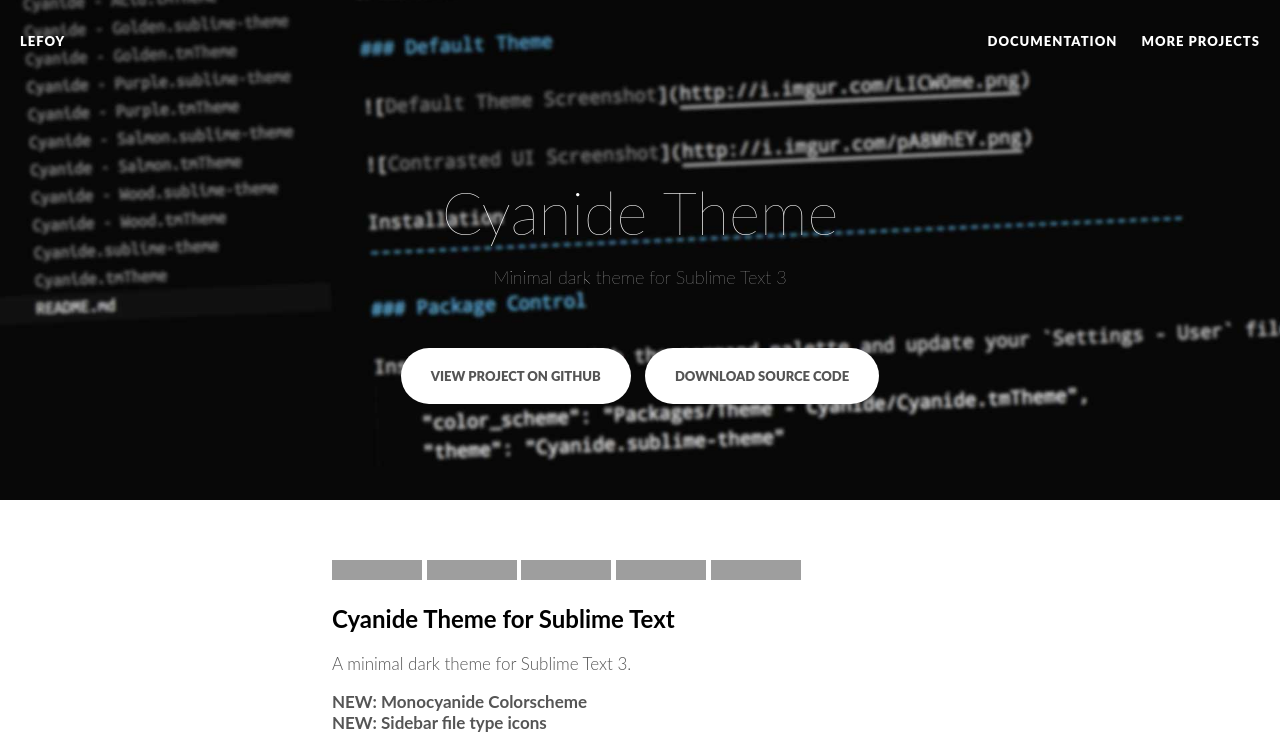
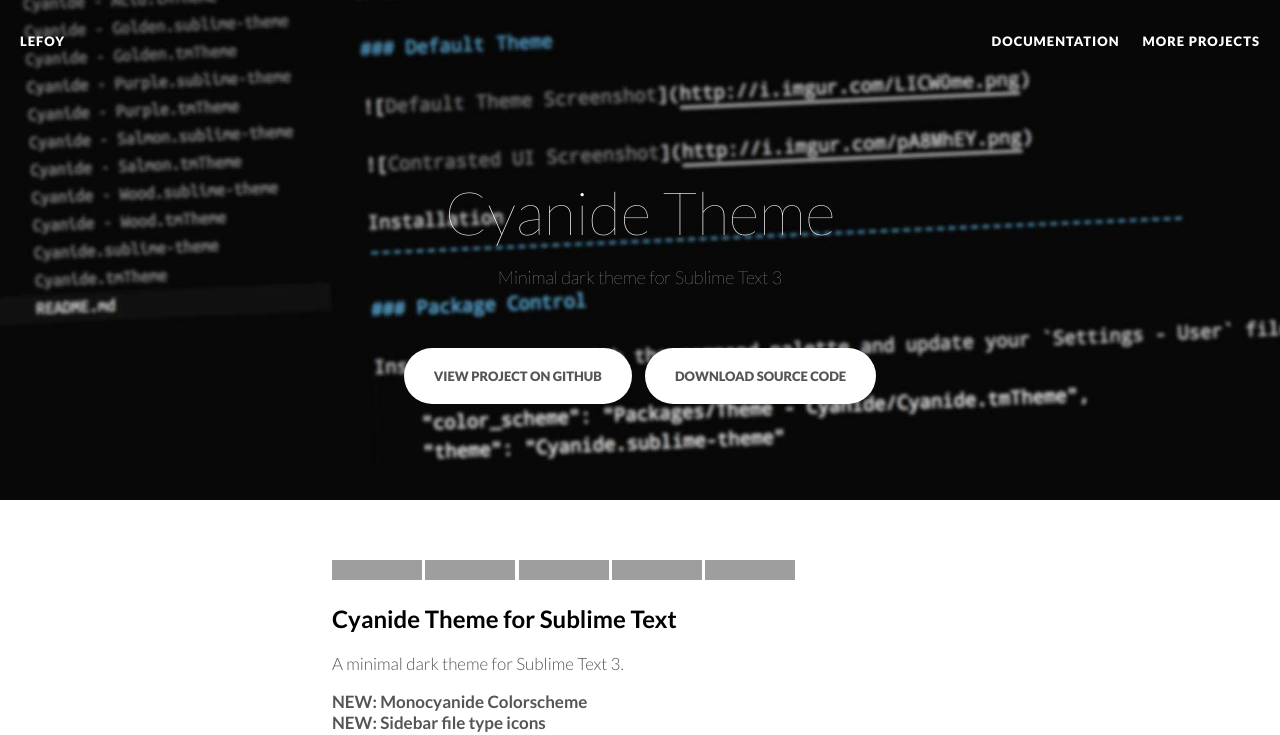
Before and after one commit to lefoy/cyanide-theme, a Jekyll site: the page built from index.html, in a window 1280 px wide. Shown: the top 735 px of the page. Built offline with Jekyll 4.4.1, drawn with Linux system fonts in a browser that asks for light colours; nearby versions of some CDN libraries; Markdown is read by kramdown in place of the engine named in the settings; grey boxes are pictures that could not be loaded.

Commit message:
Add Lato Google font

```diff
--- a/_layouts/default.html
+++ b/_layouts/default.html
@@ -14,6 +14,8 @@
 
     <link rel="shortcut icon" href="http://lefoy.net/public/favicon.ico" type="image/x-icon">
     <link rel="icon" href="http://lefoy.net/public/favicon.ico" type="image/x-icon">
+
+    <link href='http://fonts.googleapis.com/css?family=Lato:100,300,400,700,900' rel='stylesheet' type='text/css'>
 
     <link href="//maxcdn.bootstrapcdn.com/font-awesome/4.1.0/css/font-awesome.min.css" rel="stylesheet">
     <link rel="stylesheet" href="{{site.url}}/css/main.css">
```
